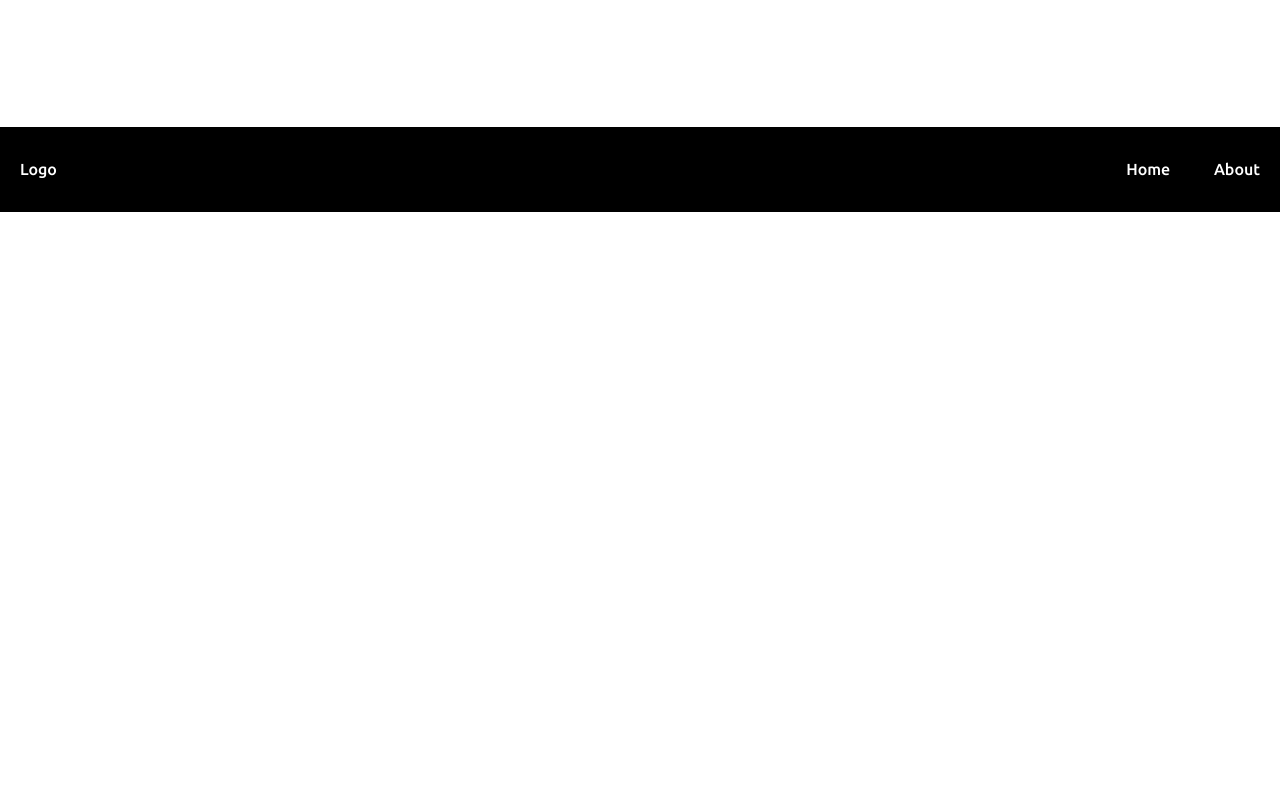
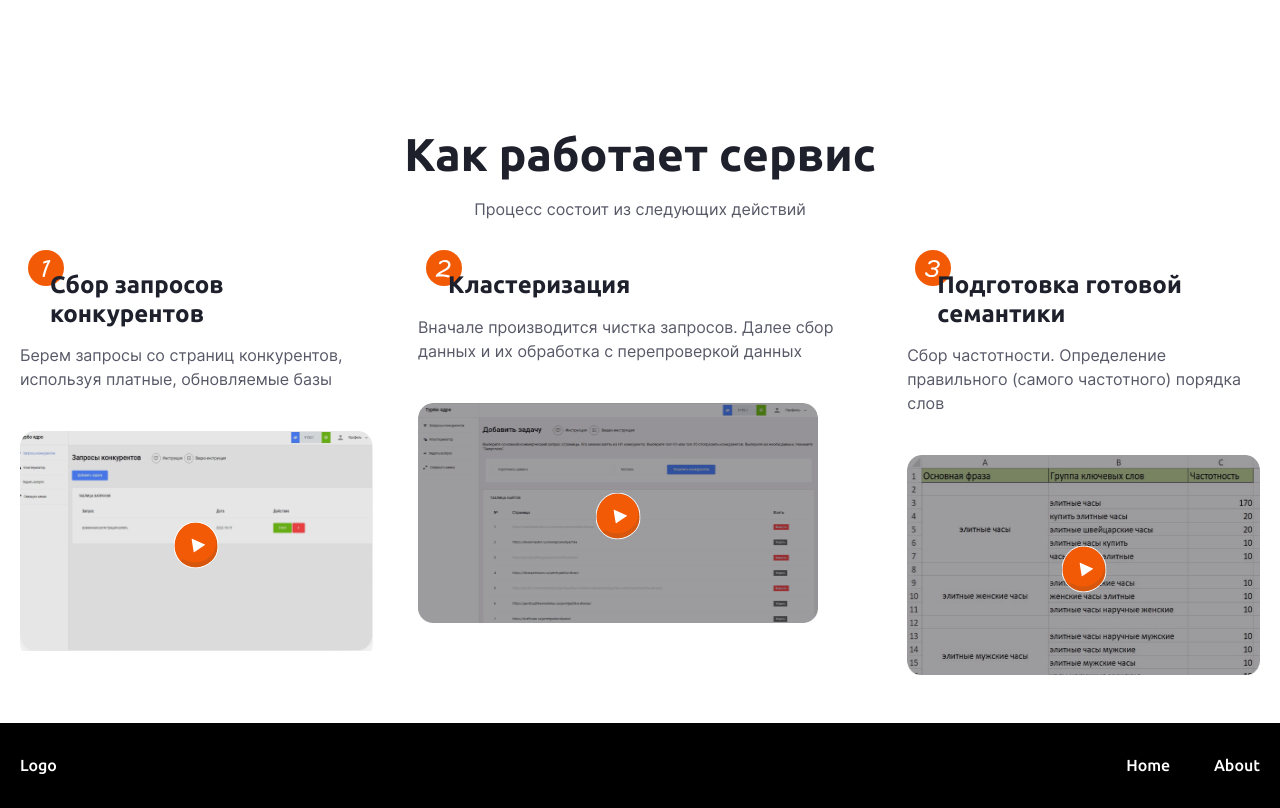
Before and after one commit to HunchakAndrii/tyrbo_yadro, a website: page src/njk/index.njk in a window 1280 px wide. Shown: the part 1598-2406 px from the top of the page. Before the commit the page ends 1810 px from the top, so only its background shows below. Drawn offline with nearby package versions, Linux system fonts and the light colour scheme; files that its build step writes are made by us from their sources; files whose address does not match are found by name.

Commit message:
start third-section

```diff
--- a/src/njk/index.njk
+++ b/src/njk/index.njk
@@ -73,18 +73,31 @@
     <div class="second-section__wrap">
       <div class="second-section__content">
         <div class="second-section__block">
-          <h3 class="title-h3 second-section__sub-title sub-title__1">Отличительные особенности</h3>
-          <p class="text-p1 second-section__text">На основе лучших страниц конкурентов по видимости</p>
+          <h3 class="title-h3 second-section__sub-title sub-title__1">
+            Отличительные особенности
+          </h3>
+          <p class="text-p1 second-section__text">
+            На основе лучших страниц конкурентов по видимости
+          </p>
         </div>
         <div class="second-section__block">
-          <h3 class="title-h3 second-section__sub-title sub-title__2">Простая логика</h3>
-          <p class="text-p1 second-section__text">Если они смогли быть в ТОП по этим запросам, значит и вы сможете</p>
+          <h3 class="title-h3 second-section__sub-title sub-title__2">
+            Простая логика
+          </h3>
+          <p class="text-p1 second-section__text">
+            Если они смогли быть в ТОП по этим запросам, значит и вы сможете
+          </p>
         </div>
         <div class="second-section__block">
-          <h3 class="title-h3 second-section__sub-title sub-title__3">Превосходство метода</h3>
+          <h3 class="title-h3 second-section__sub-title sub-title__3">
+            Превосходство метода
+          </h3>
           <ol class="text-p1 second-section__text">
             <li>Запросы которые реально посадить на страницу</li>
-            <li>Не нужно думать над объединять или разделять по запросам со слабыми связями</li>
+            <li>
+              Не нужно думать над объединять или разделять по запросам
+              со слабыми связями
+            </li>
           </ol>
         </div>
       </div>
@@ -96,4 +109,65 @@
   </div>
 </section>
 
+<section class="third-section">
+  <div class="container">
+    <h2 class="title-h2 third-section__title">Как работает сервис</h2>
+    <p class="text-p1 third-section__sub-title">
+      Процесс состоит из следующих действий
+    </p>
+    <div class="third-section_row">
+
+      <div class="third-section__block">
+        <h3 class="title-h3 third-section__block__title">
+          <img class="title-icon" src="img/title-icon1.svg" alt="">
+          Сбор запросов конкурентов
+        </h3>
+        <p class="text-p1 third-section__block__text">
+          Берем запросы со страниц конкурентов, используя платные, обновляемые
+          базы
+        </p>
+        <div class="third-section__block__video">
+          <div class="video-image">
+            <img class="video-img" src="img/video-img1.png" alt="">
+            <img class="play-icon" src="img/play-icon.svg" alt="">
+          </div>
+        </div>
+      </div>
+
+      <div class="third-section__block">
+        <h3 class="title-h3 third-section__block__title">
+          <img class="title-icon" src="img/title-icon2.svg" alt="">
+          Кластеризация
+        </h3>
+        <p class="text-p1 third-section__block__text">
+          Вначале производится чистка запросов. Далее сбор данных и их обработка с перепроверкой данных
+        </p>
+        <div class="third-section__block__video">
+          <div class="video-image">
+            <img class="video-img" src="img/video-img2.png" alt="">
+            <img class="play-icon" src="img/play-icon.svg" alt="">
+          </div>
+        </div>
+      </div>
+
+      <div class="third-section__block">
+        <h3 class="title-h3 third-section__block__title">
+          <img class="title-icon" src="img/title-icon3.svg" alt="">
+          Подготовка готовой семантики
+        </h3>
+        <p class="text-p1 third-section__block__text">
+          Сбор частотности. Определение правильного (самого частотного) порядка слов
+        </p>
+        <div class="third-section__block__video">
+          <div class="video-image">
+            <img class="video-img" src="img/video-img3.png" alt="">
+            <img class="play-icon" src="img/play-icon.svg" alt="">
+          </div>
+        </div>
+      </div>
+
+    </div>
+  </div>
+</section>
+
 {% endblock %}
--- a/src/scss/page/_index.scss
+++ b/src/scss/page/_index.scss
@@ -201,7 +201,78 @@
   }
 }
 
-.second-section__image {
+//....................third secrion.......................//
+
+.third-section {
 }
-.second-section__img {
+
+.third-section__title {
+  text-align: center;
+  margin-bottom: 15px;
 }
+
+.third-section__sub-title {
+  text-align: center;
+}
+
+.third-section_row {
+  margin-top: 50px;
+  display: flex;
+  gap: 45px;
+}
+.third-section__block {
+}
+
+.title-icon {
+  position: absolute;
+  z-index: -1;
+  top: -22px;
+  left: 8px;
+}
+
+.third-section__block__title {
+  position: relative;
+  margin-bottom: 15px;
+  padding-left: 30px;
+}
+
+.third-section__block__text {
+  margin-bottom: 40px;
+}
+
+.third-section__block__video {
+  margin-bottom: 40px;
+}
+
+.video-image {
+  position: relative;
+  overflow: hidden;
+  max-width: 400px;
+  border-radius: 15px;
+}
+
+.video-img {
+  width: 400px;
+  height: 220px;
+  transition: transform 0.3s ease;
+  // &:hover {
+  //   transform: scale(1.2);
+  // }
+}
+
+.play-icon {
+  width: 45px;
+  height: 47px;
+  position: absolute;
+  top: 50%;
+  left: 50%;
+  transform: translate(-50%, -50%) scale(1);
+  z-index: 30;
+}
+
+.video-image:hover .video-img {
+  transform: scale(1.1);
+  border: 1px dashed transparent;
+  border-color: $orange;
+  border-style: dashed;
+}
```
Also changed, not shown: src/img/play-icon.svg (added), src/img/title-icon1.svg (added), src/img/title-icon2.svg (added), src/img/title-icon3.svg (added), src/img/video-img1.png (added), src/img/video-img2.png (added), src/img/video-img3.png (added).
